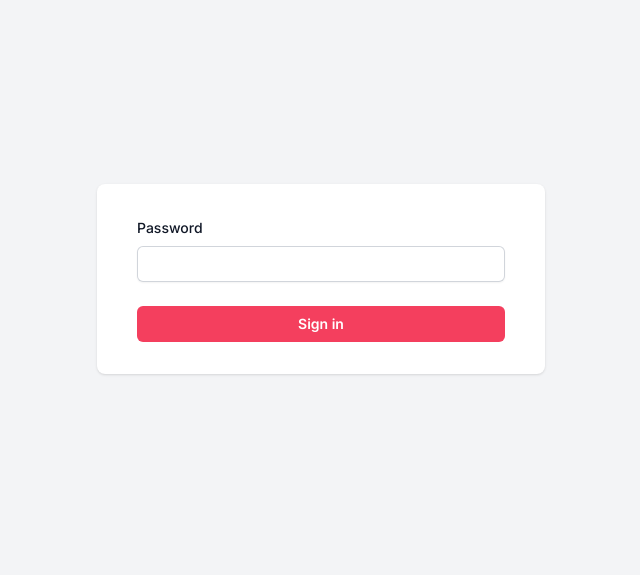
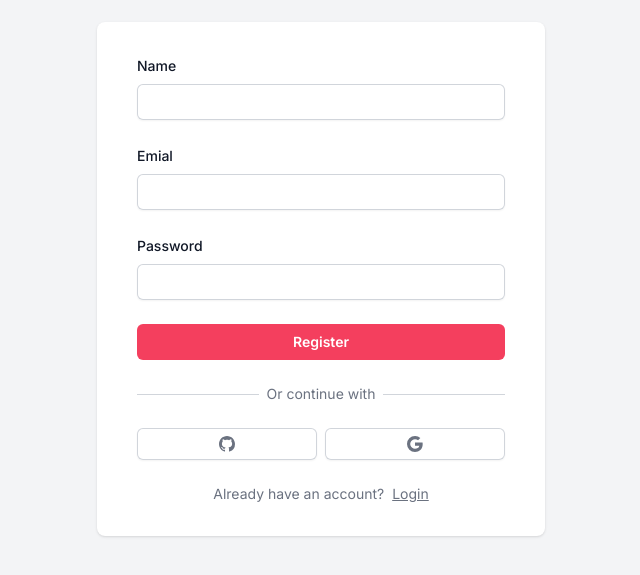
Before and after one commit to douhailong/next-chat, a Next.js app: page / in a window 1280 px wide. Shown: the part 145-720 px from the top of the page, without its empty margins (319-959 px from the left). Built offline with nearby package versions, Linux system fonts and the light colour scheme.

Commit message:
register & login  page

```diff
--- a/app/(site)/components/AuthForm.tsx
+++ b/app/(site)/components/AuthForm.tsx
@@ -1,16 +1,23 @@
 'use client';
 
 import { useCallback, useState } from 'react';
+import { useRouter } from 'next/navigation';
+import { signIn, useSession } from 'next-auth/react';
 import { FieldValues, SubmitHandler, useForm } from 'react-hook-form';
+import { BsGithub, BsGoogle } from 'react-icons/bs';
 import { toast } from 'react-hot-toast';
+import axios from 'axios';
 
 import Input from '@/app/components/Input';
 import Button from '@/app/components/Button';
 import FormItem from './FormItem';
+import SocialButton from './SocialButton';
 
 const AuthForm = () => {
-  const [variant, setVariant] = useState<'LOGIN' | 'REGISTER'>('LOGIN');
+  const [variant, setVariant] = useState<'LOGIN' | 'REGISTER'>('REGISTER');
   const [isLoading, setIsLoading] = useState(false);
+
+  const router = useRouter();
 
   const toggle = useCallback(() => {
     setVariant(variant === 'LOGIN' ? 'REGISTER' : 'LOGIN');
@@ -24,23 +31,89 @@ const AuthForm = () => {
     defaultValues: { name: '', email: '', password: '' }
   });
 
-  const onSubmit: SubmitHandler<FieldValues> = (values) => {};
+  const onSubmit: SubmitHandler<FieldValues> = (values) => {
+    setIsLoading(true);
+    if (variant === 'LOGIN') {
+    } else {
+      axios
+        .post('/api/register', values)
+        .then((res: any) => {
+          res.error && toast.error('Invalid credentials!');
+          res.ok && router.push('/conversations');
+        })
+        .catch(() => toast.error('Something went wrong!'))
+        .finally(() => setIsLoading(false));
+    }
+  };
+
+  const onSocialClick = (social: 'github' | 'google') => {
+    setIsLoading(true);
+    signIn(social, { redirect: false })
+      .then((res: any) => {
+        res.error && toast.error('Invalid credentials!');
+        res.ok && router.push('/conversations');
+      })
+      .finally(() => setIsLoading(false));
+  };
 
   return (
+    <div className='space-y-6'>
       <form className='space-y-6' onSubmit={handleSubmit(onSubmit)}>
-      {/* <FormItem label='Name' name='name'>
+        {variant === 'REGISTER' && (
+          <FormItem
+            label='Name'
+            name='name'
+            register={register}
+            errors={errors}
+          >
             <Input />
           </FormItem>
-      <FormItem label='Emial' name='email'>
+        )}
+        <FormItem
+          label='Emial'
+          name='email'
+          register={register}
+          errors={errors}
+        >
           <Input />
-      </FormItem> */}
-      <FormItem label='Password' name='password'>
-        <Input onChange={(e) => console.log(e.target.value)} />
         </FormItem>
-      <Button type='danger' block>
-        Sign in
+        <FormItem
+          label='Password'
+          name='password'
+          register={register}
+          errors={errors}
+        >
+          <Input type='password' />
+        </FormItem>
+        <Button type='danger' block disabled={isLoading}>
+          {variant === 'LOGIN' ? 'Sign in' : 'Register'}
         </Button>
       </form>
+      <div className='relative'>
+        <div className='absolute inset-0 flex items-center'>
+          <div className='w-full border-t border-gray-300' />
+        </div>
+        <div className='relative flex justify-center'>
+          <span className='bg-white px-2 text-sm text-gray-500'>
+            Or continue with
+          </span>
+        </div>
+      </div>
+      <div className='flex gap-2'>
+        <SocialButton icon={BsGithub} onClick={() => onSocialClick('github')} />
+        <SocialButton icon={BsGoogle} onClick={() => onSocialClick('google')} />
+      </div>
+      <div className='flex justify-center gap-2 px-2 text-sm text-gray-500'>
+        <div>
+          {variant === 'LOGIN'
+            ? 'New to Messenger?'
+            : 'Already have an account?'}
+        </div>
+        <div onClick={toggle} className='cursor-pointer underline'>
+          {variant === 'LOGIN' ? 'Create an account' : 'Login'}
+        </div>
+      </div>
+    </div>
   );
 };
 
--- a/app/(site)/components/FormItem.tsx
+++ b/app/(site)/components/FormItem.tsx
@@ -1,21 +1,43 @@
 'use client';
 
 import React from 'react';
-import clsx from 'clsx';
+import { FieldErrors, FieldValues, UseFormRegister } from 'react-hook-form';
 
 interface FormItemProps {
   children: React.ReactElement;
   label: string;
   name: string;
+  type?: string;
+  disabled?: boolean;
+  errors: FieldErrors;
+  register: UseFormRegister<FieldValues>;
+  required?: boolean;
 }
 
-const FormItem: React.FC<FormItemProps> = ({ children, label, name }) => {
+const FormItem: React.FC<FormItemProps> = ({
+  children,
+  label,
+  name,
+  errors,
+  register,
+  required
+}) => {
   return (
     <div className='space-y-1.5'>
-      <label htmlFor={name} className='block text-sm font-medium leading-6 text-gray-900'>
+      <label
+        htmlFor={name}
+        className='block text-sm font-medium leading-6 text-gray-900'
+      >
         {label}
       </label>
-      <div>{React.cloneElement(children, { id: name })}</div>
+      <div>
+        {React.cloneElement(children, {
+          id: name,
+          autoComplete: name,
+          error: errors[name],
+          ...register(name, { required })
+        })}
+      </div>
     </div>
   );
 };
--- /dev/null
+++ b/app/(site)/components/SocialButton.tsx
@@ -0,0 +1,21 @@
+'use client';
+
+import { IconType } from 'react-icons';
+
+interface SocialButtonProps {
+  icon: IconType;
+  onClick?: () => void;
+}
+const SocialButton: React.FC<SocialButtonProps> = ({ icon: Icon, onClick }) => {
+  return (
+    <button
+      onClick={onClick}
+      type='button'
+      className='inline-flex w-full justify-center rounded-md px-4 py-2 text-gray-500 shadow-sm ring-1 ring-inset ring-gray-300 hover:bg-gray-50 focus:outline-offset-0'
+    >
+      <Icon />
+    </button>
+  );
+};
+
+export default SocialButton;
--- a/app/components/Input.tsx
+++ b/app/components/Input.tsx
@@ -1,9 +1,9 @@
 'use client';
 
+import { forwardRef, ForwardRefRenderFunction } from 'react';
 import clsx from 'clsx';
 
 export type InputHTMLType = React.InputHTMLAttributes<HTMLInputElement>['type'];
-
 export interface InputProps {
   disabled?: boolean;
   error?: boolean;
@@ -13,9 +13,14 @@ export interface InputProps {
   onChange?: React.ChangeEventHandler<HTMLInputElement> | undefined;
 }
 
-const Input: React.FC<InputProps> = ({ disabled, error, ...restProps }) => {
+const InternalInput: ForwardRefRenderFunction<HTMLInputElement, InputProps> = (
+  { disabled, error, ...restProps },
+  ref
+) => {
   return (
     <input
+      ref={ref}
+      disabled={disabled}
       className={clsx(
         'placeholder:gray-300 form-input block w-full rounded-md border-0 py-1.5 text-sm leading-6 text-gray-900 shadow-sm ring-1 ring-inset ring-gray-300 focus:ring-2 focus:ring-inset focus:ring-sky-600',
         error && 'ring-rose-500 focus:ring-red-500',
@@ -26,4 +31,6 @@ const Input: React.FC<InputProps> = ({ disabled, error, ...restProps }) => {
   );
 };
 
+const Input = forwardRef<HTMLInputElement, InputProps>(InternalInput);
+
 export default Input;
```
Also changed, not shown: 2 other files (tests, documents, lock files or other folders). Lines whose indentation alone changed are shown as unchanged.
